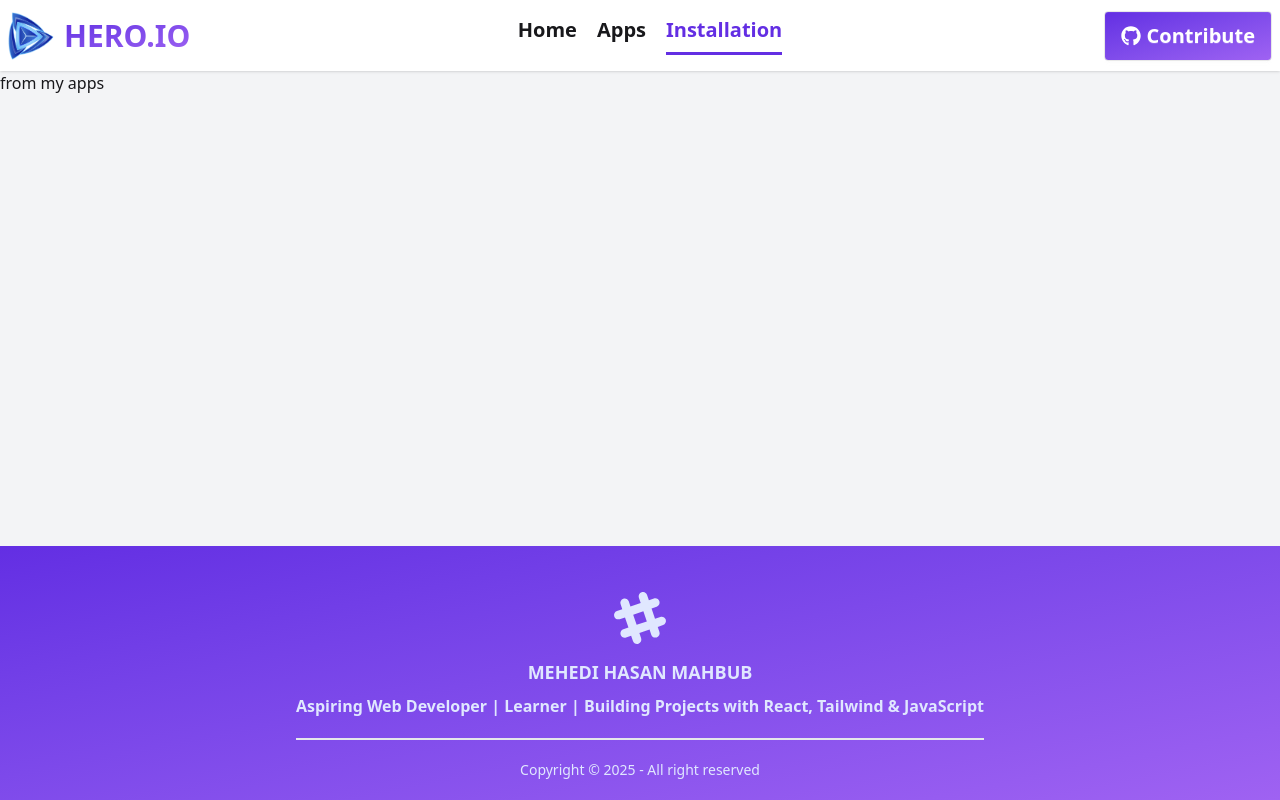
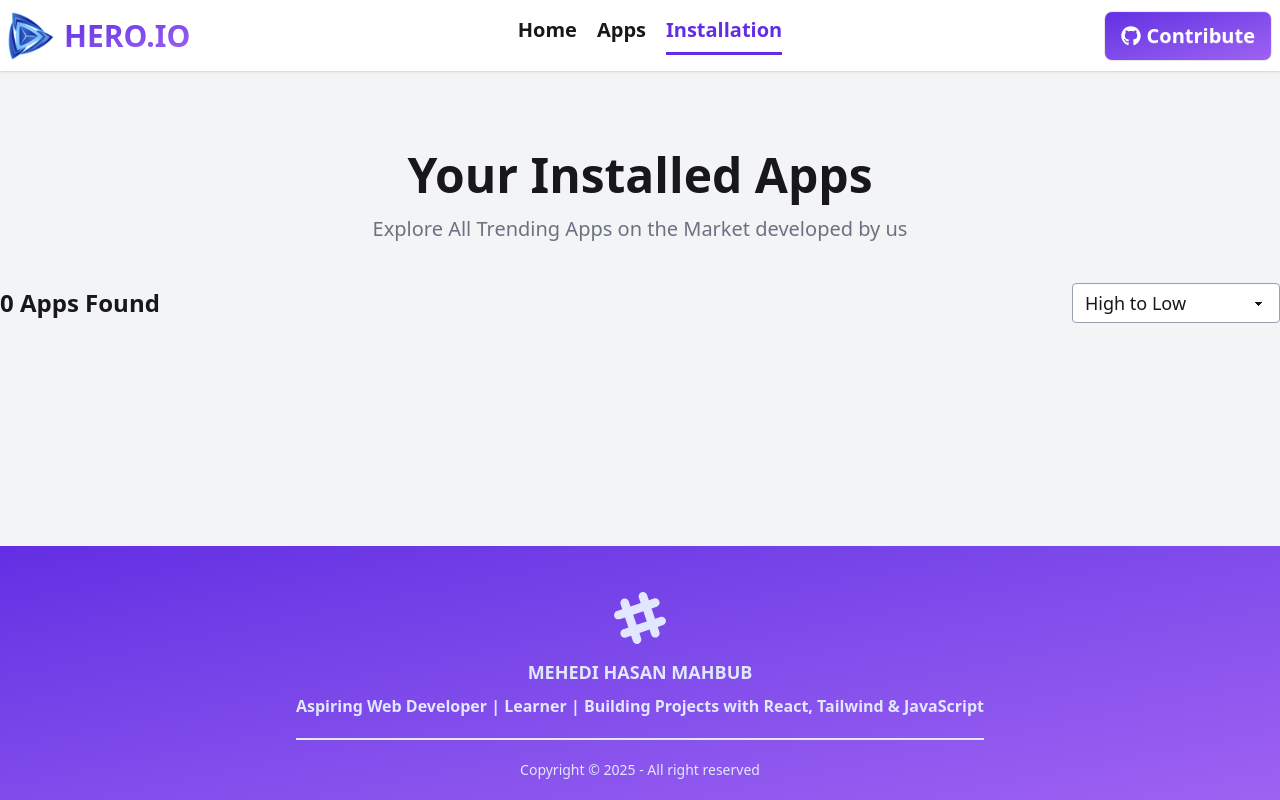
Before and after one commit to mahadi40011/Assignment-08, a React (Vite) app: page /installation in a window 1280 px wide. Built offline with nearby package versions, Linux system fonts and the light colour scheme.

Commit message:
LoacalStoraege & Install App card create. LS get set remove functinality complete

```diff
--- a/src/Components/BarCharts/BarCharts.jsx
+++ b/src/Components/BarCharts/BarCharts.jsx
@@ -10,7 +10,6 @@ import {
 } from "recharts";
 
 const BarCharts = ({ barChartData }) => {
-  console.log(barChartData);
 
   return (
     <div className="w-full h-40 md:h-64 lg:h-80 ">
--- a/src/Components/Navbar/Navbar.jsx
+++ b/src/Components/Navbar/Navbar.jsx
@@ -87,7 +87,7 @@ const Navbar = () => {
             <NavLink
               to={"https://github.com/mahadi40011"}
               target="_blank"
-              className="btn text-base md:text-xl py-4 md:py-6 font-semibold bg-linear-to-br from-[#632EE3] to-[#9F62F2] text-white"
+              className="btn text-base md:text-xl py-4 md:py-6 font-semibold rounded-lg bg-linear-to-br from-[#632EE3] to-[#9F62F2] text-white"
             >
               <FaGithub></FaGithub> Contribute
             </NavLink>
--- a/src/Hooks/useAllData.js
+++ b/src/Hooks/useAllData.js
@@ -14,7 +14,7 @@ const useAllData = () => {
       .finally(() => setLoading(false));
   }, []);
 
-  return { allApps, loading, error };
+  return { allApps, loading, error, setLoading };
 };
 
 export default useAllData;
--- /dev/null
+++ b/src/LocalStorage/LocalStorage.js
@@ -0,0 +1,27 @@
+const getFromLS = () => {
+  const storedIdSTR = localStorage.getItem("appsId");
+  return storedIdSTR ? JSON.parse(storedIdSTR) : [];
+};
+
+const setToLS = (id) => {
+  const storedData = getFromLS();
+  console.log(storedData)
+
+  storedData.push(id);
+  console.log(storedData);
+  const data = JSON.stringify(storedData);
+
+  localStorage.setItem("appsId", data);
+};
+
+const removeFromLS = (id) => {
+  const storedData = getFromLS();
+  const filterData = storedData.filter((data) => data !== id);
+
+
+  const data = JSON.stringify(filterData);
+
+  localStorage.setItem("appsId", data);
+};
+
+export { getFromLS, setToLS, removeFromLS };
--- a/src/Pages/Apps/Apps.jsx
+++ b/src/Pages/Apps/Apps.jsx
@@ -1,10 +1,10 @@
-import React, { useState } from "react";
+import React, { useEffect, useState } from "react";
 import useAllData from "../../Hooks/useAllData";
 import AppCard from "../../Components/AppCard/AppCard";
 import NotFound from "../../Components/NotFound/NotFound";
 
 const Apps = () => {
-  const { allApps, loading } = useAllData();
+  const { allApps, loading, setLoading } = useAllData();
   const [search, setSearch] = useState("");
 
   const searchValue = search.trim().toLowerCase();
@@ -13,6 +13,12 @@ const Apps = () => {
     ? allApps.filter((app) => app.title.toLowerCase().includes(searchValue))
     : allApps;
   console.log(searchApps);
+
+  // useEffect(()=>{
+  //   if(search.length > 0){
+  //     setLoading(true)
+  //   }
+  // },[search])
 
   if (loading) return <p>loading..</p>;
 
--- /dev/null
+++ b/src/Pages/Installation/InstallAppCard.jsx
@@ -0,0 +1,50 @@
+import React from "react";
+import { FaStar } from "react-icons/fa";
+import { GoDownload } from "react-icons/go";
+import { removeFromLS } from "../../LocalStorage/LocalStorage";
+
+const InstallAppCard = ({ app, myApps, setMyApps }) => {
+  const { image, title, downloads, ratingAvg, size, id } = app;
+
+  const handleClicked = (id) => {
+    const intID = String(id);
+    removeFromLS(intID);
+    const filteredData = myApps.filter((ap) => ap.id !== id);
+    setMyApps(filteredData);
+  };
+
+  return (
+    <div className="flex justify-between items-center mt-5 bg-white px-6 rounded-3xl">
+      <div className="flex items-center gap-5">
+        <div>
+          <img className="w-40 h-40 rounded-4xl" src={image} alt="" />
+        </div>
+        <div>
+          <h1 className="font-bold text-2xl mb-6">{title}</h1>
+          <div className="font-medium flex items-center gap-3">
+            <div className="flex items-center justify-center gap-1 text-green-400  w-fit">
+              <GoDownload></GoDownload>
+              <span className="text-lg font-semibold  ">
+                {" "}
+                {downloads / 1000000} M
+              </span>
+            </div>
+            <div className="flex items-center justify-center gap-1 text-[#FF8811]  w-fit">
+              <FaStar></FaStar>
+              <span className="text-lg font-semibold "> {ratingAvg}</span>
+            </div>
+            <span className="text-lg font-semibold  ">{size}MB</span>
+          </div>
+        </div>
+      </div>
+      <button
+        onClick={() => handleClicked(id)}
+        className="btn text-base md:text-xl py-4 md:py-6 font-semibold rounded-lg bg-linear-to-br from-[#632EE3] to-[#9F62F2] text-white"
+      >
+        Uninstall
+      </button>
+    </div>
+  );
+};
+
+export default InstallAppCard;
--- a/src/Pages/Installation/Installation.jsx
+++ b/src/Pages/Installation/Installation.jsx
@@ -1,9 +1,53 @@
-import React from 'react';
+import React, { useEffect, useState } from "react";
+import { getFromLS } from "../../LocalStorage/LocalStorage";
+import useAllData from "../../Hooks/useAllData";
+import InstallAppCard from "./InstallAppCard";
 
 const Installation = () => {
+  const { allApps, loading } = useAllData();
+  const [myApps ,setMyApps] = useState([])
+  const [sort , setSort] = useState("")
+
+  useEffect(() => {
+    if (loading) return;
+    const dataSTR = getFromLS();
+    const dataINT = dataSTR.map((id) => parseInt(id));
+    const installedApps =
+      allApps.filter((app) => dataINT.includes(app.id));
+
+      setMyApps(installedApps)
+  }, [allApps, loading]);
+
+  const handleClicked= (type)=> {
+    setSort(type)
+  }
+
   return (
-    <div>
-      <p>from my apps</p>
+    <div className="my-8 md:my-14 lg:my-20">
+      <div>
+        <h1 className="font-bold text-3xl md:text-4xl lg:text-5xl text-center mb-2 md:mb-4">
+          Your Installed Apps
+        </h1>
+        <p className="md:text-xl text-center text-gray-500 mb-6 px-2 md:mb-10">
+          Explore All Trending Apps on the Market developed by us
+        </p>
+      </div>
+
+      <div className="flex flex-col-reverse gap-2 md:flex-row justify-between items-center">
+        <span className="font-semibold text-2xl">{myApps.length} Apps Found</span>
+        <select
+          defaultValue={`${sort !== "" ? "Sort by Size" : sort} `}
+          className="select focus:outline-none border border-gray-400 w-52 text-lg font-medium"
+        >
+          <option disabled>Sort by Size</option>
+          <option onClick={()=> handleClicked("High to Low")}>High to Low</option>
+          <option onClick={()=> handleClicked("High to Low")}>Low to High</option>
+        </select>
+      </div>
+
+      {
+        myApps.map(app => <InstallAppCard key={app.id} app={app} setMyApps={setMyApps} myApps={myApps}></InstallAppCard>)
+      }
     </div>
   );
 };
```
Also changed, not shown: src/Pages/ShowAppDetails/AppDetails.jsx (+47 -13 lines).
